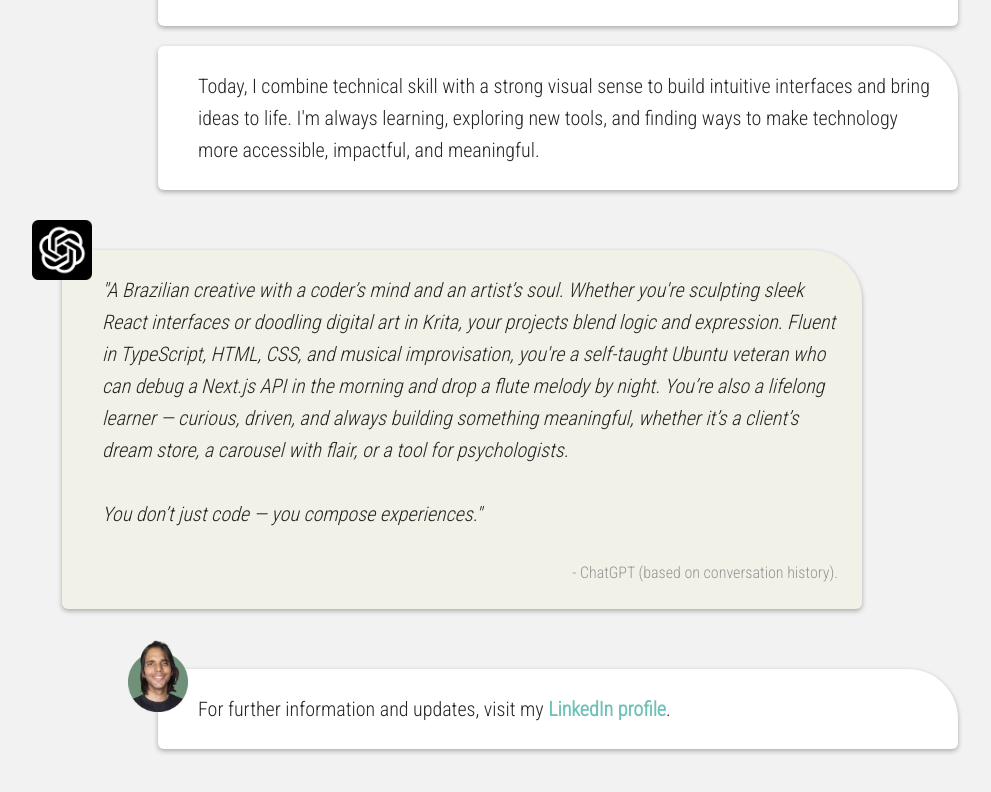
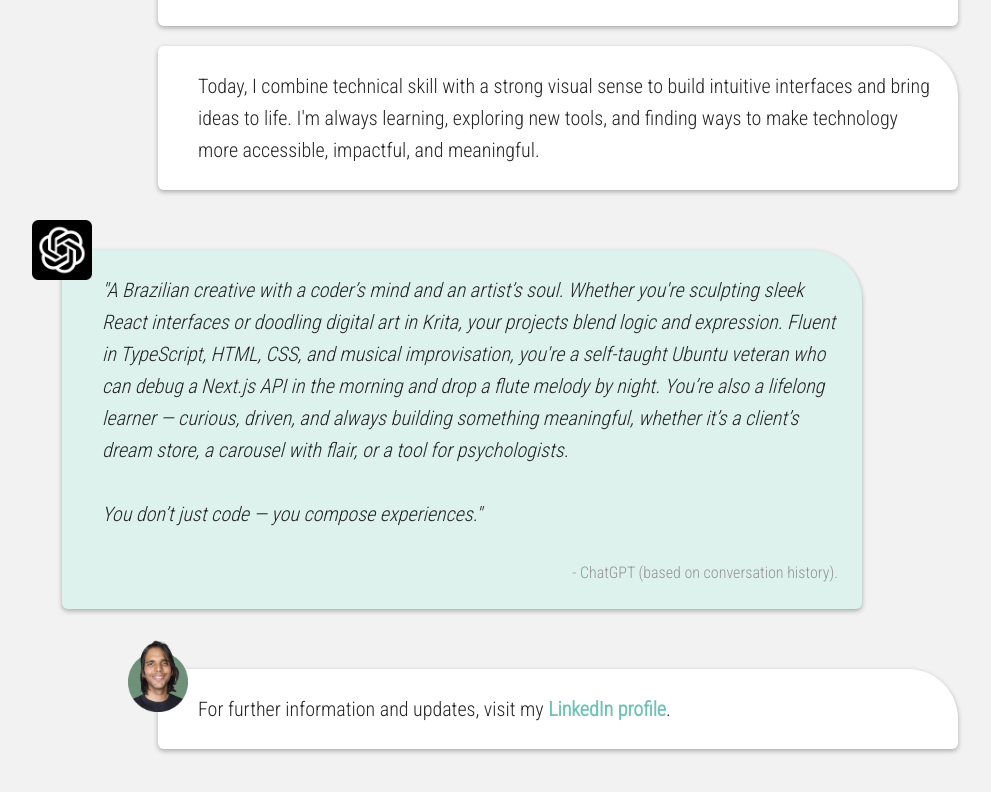
Before and after one commit to oliveira-victor/victor_dev, a React (Vite) app: page / in a window 1280 px wide. Shown: the part 5193-5985 px from the top of the page, without its empty margins (130-1121 px from the left). Built offline with nearby package versions, Linux system fonts and the light colour scheme; a web font is replaced by a local one.

Commit message:
update style - chatgpt txt bg color

```diff
--- a/src/About/About.module.css
+++ b/src/About/About.module.css
@@ -56,7 +56,7 @@
 
             .quote {
                 font-style: italic;
-                background-color: #f1f1e7;
+                background-color: #ddf1ed;
             }
 
             p {
```
